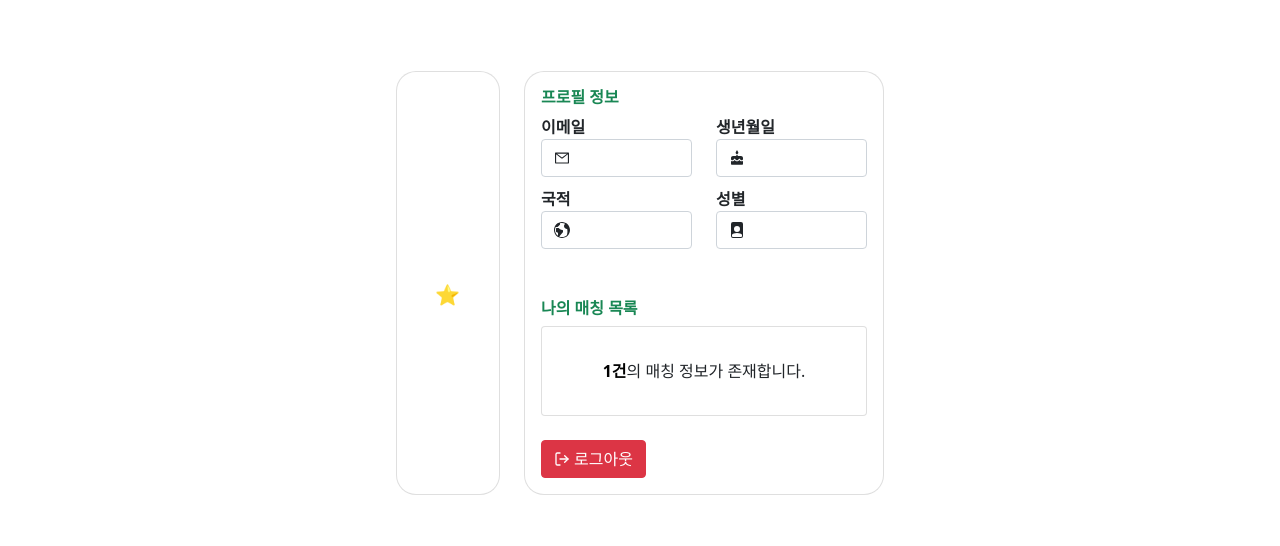
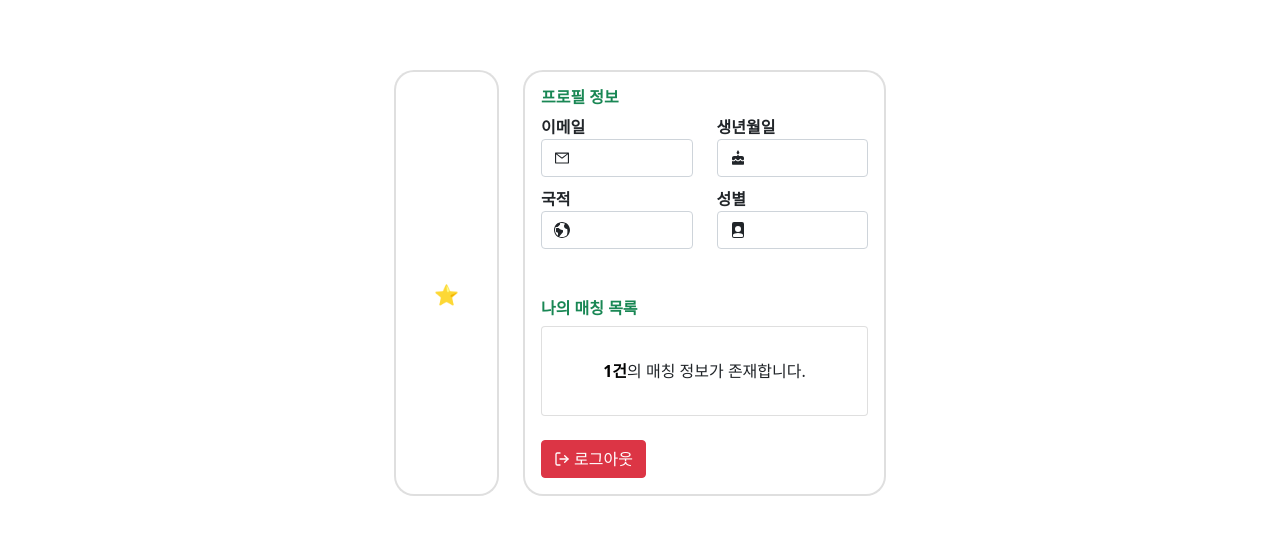
Before and after one commit to yu-capstone-design/delivery-together, a React (Create React App) app in the folder delivery-together-frontend/: page /profile in a window 1280 px wide. Shown: the part 149-695 px from the top of the page. Built offline with nearby package versions, Linux system fonts and the light colour scheme; no server answers; sample sign-in values are in the browser's storage.

Commit message:
Design: borderWidth 변경

```diff
--- a/delivery-together-frontend/src/pages/user/Profile.js
+++ b/delivery-together-frontend/src/pages/user/Profile.js
@@ -65,6 +65,7 @@ const Profile = ({ ...props }) => {
             class="card h-100"
             style={{
               borderRadius: '20px',
+              borderWidth: '2px',
             }}
           >
             <div class="card-body">
@@ -106,6 +107,7 @@ const Profile = ({ ...props }) => {
             class="card h-100"
             style={{
               borderRadius: '20px',
+              borderWidth: '2px',
             }}
           >
             <div class="card-body">
--- a/delivery-together-frontend/src/pages/user/RatingPage.js
+++ b/delivery-together-frontend/src/pages/user/RatingPage.js
@@ -57,6 +57,7 @@ const RatingPage = ({ user, ...props }) => {
           class="card h-100"
           style={{
             borderRadius: '20px',
+            borderWidth: '2px',
           }}
         >
           <div class="card-body">
--- a/delivery-together-frontend/src/pages/user/UserDetail.js
+++ b/delivery-together-frontend/src/pages/user/UserDetail.js
@@ -6,7 +6,6 @@ import { MdCake } from 'react-icons/md';
 import { ImEarth } from 'react-icons/im';
 import { BsFillFilePersonFill } from 'react-icons/bs';
 import { readUserRating } from '../../api/userService';
-import { Button } from 'react-bootstrap';
 import { Link } from 'react-router-dom';
 import { connect } from 'react-redux';
 
@@ -50,6 +49,7 @@ const UserDetail = ({ user, ...props }) => {
           class="card h-100"
           style={{
             borderRadius: '20px',
+            borderWidth: '2px',
           }}
         >
           <div class="card-body">
```
